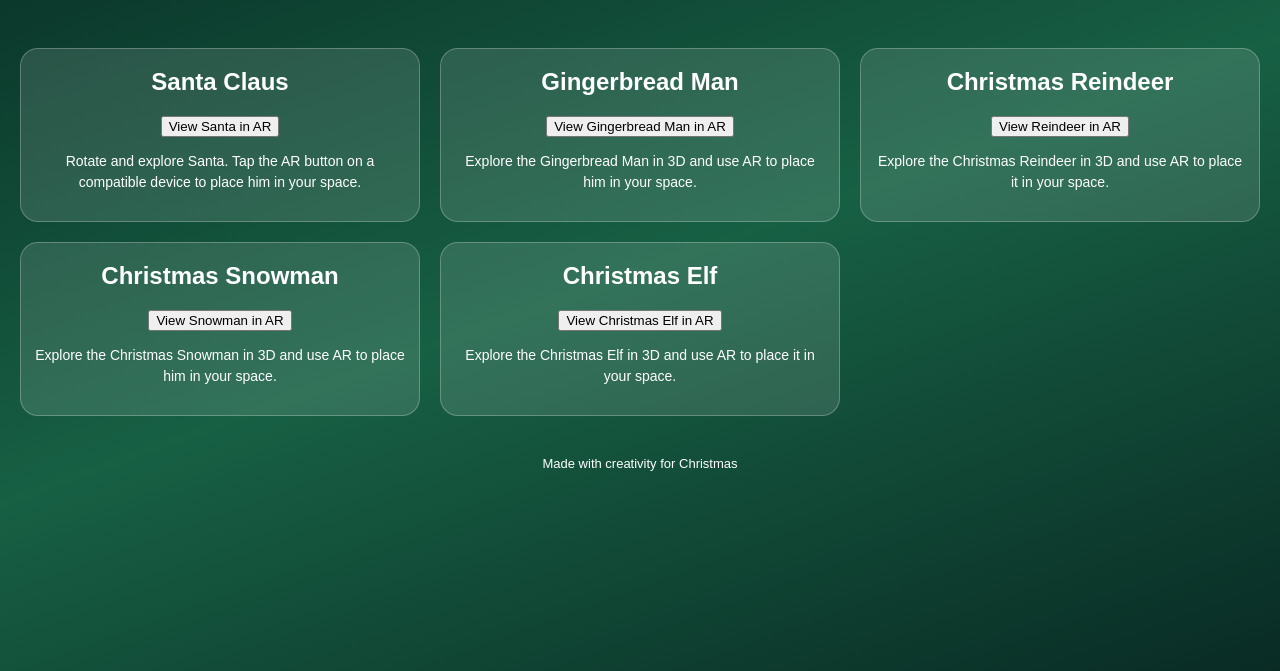
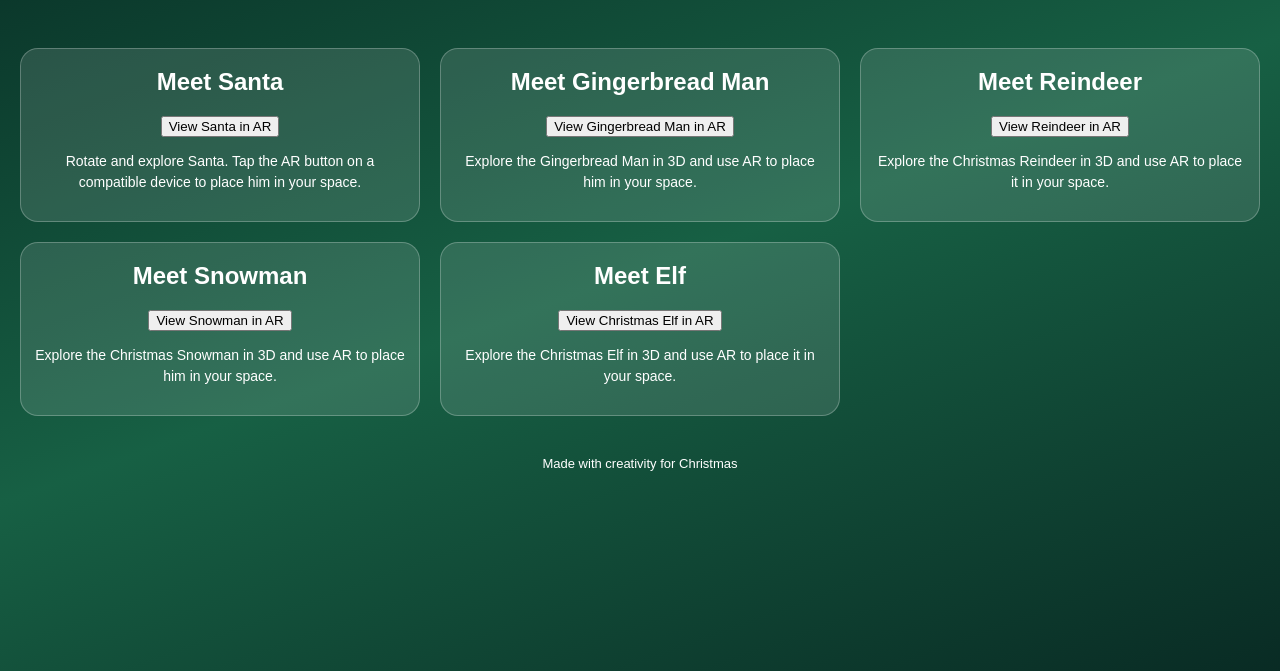
Before and after one commit to kaverideepasriram-create/christmas-ar, a plain HTML site: page index.html in a window 1280 px wide. Shown: the part 129-800 px from the top of the page. Drawn offline with Linux system fonts and the light colour scheme; some packages are replaced by stand-ins of ours; a script that the page names is missing.

Commit message:
Shorten character previews and update card headings

```diff
--- a/index.html
+++ b/index.html
@@ -71,7 +71,7 @@
 
   <main class="models">
     <section class="card">
-      <h2>Santa Claus</h2>
+      <h2>Meet Santa</h2>
       <model-viewer src="santa.glb" alt="Santa Claus 3D model" camera-controls auto-rotate ar ar-modes="webxr scene-viewer quick-look" ar-placement="floor" shadow-intensity="1">
         <button slot="ar-button">View Santa in AR</button>
       </model-viewer>
@@ -79,7 +79,7 @@
     </section>
 
     <section class="card">
-      <h2>Gingerbread Man</h2>
+      <h2>Meet Gingerbread Man</h2>
       <model-viewer src="gingerbread.glb" alt="Gingerbread Man 3D model" camera-controls auto-rotate ar ar-modes="webxr scene-viewer quick-look" ar-placement="floor" shadow-intensity="1">
         <button slot="ar-button">View Gingerbread Man in AR</button>
       </model-viewer>
@@ -87,7 +87,7 @@
     </section>
 
     <section class="card">
-      <h2>Christmas Reindeer</h2>
+      <h2>Meet Reindeer</h2>
       <model-viewer src="reindeer.glb" alt="Christmas Reindeer 3D model" camera-controls auto-rotate ar ar-modes="webxr scene-viewer quick-look" ar-placement="floor" shadow-intensity="1">
         <button slot="ar-button">View Reindeer in AR</button>
       </model-viewer>
@@ -95,7 +95,7 @@
     </section>
 
     <section class="card">
-      <h2>Christmas Snowman</h2>
+      <h2>Meet Snowman</h2>
       <model-viewer src="snowman.glb" alt="Christmas Snowman 3D model" camera-controls auto-rotate ar ar-modes="webxr scene-viewer quick-look" ar-placement="floor" shadow-intensity="1">
         <button slot="ar-button">View Snowman in AR</button>
       </model-viewer>
@@ -104,7 +104,7 @@
 
 
     <section class="card">
-      <h2>Christmas Elf</h2>
+      <h2>Meet Elf</h2>
       <model-viewer src="elf.glb" alt="Christmas Elf 3D model" camera-controls auto-rotate ar ar-modes="webxr scene-viewer quick-look" ar-placement="floor" shadow-intensity="1">
         <button slot="ar-button">View Christmas Elf in AR</button>
       </model-viewer>
```
